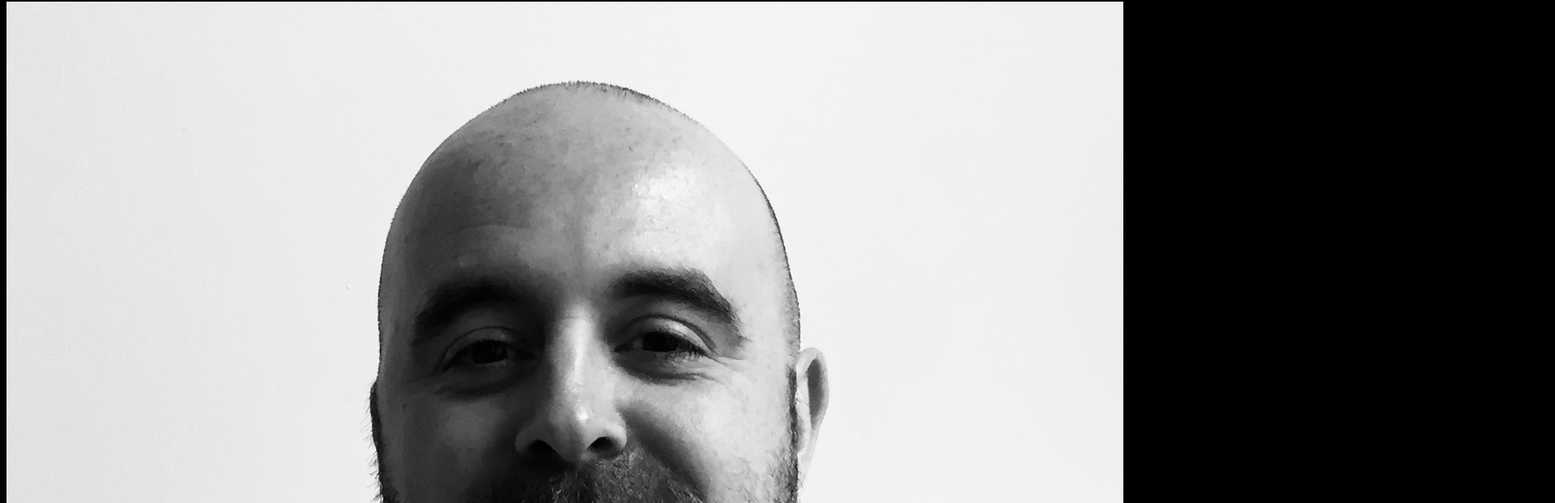
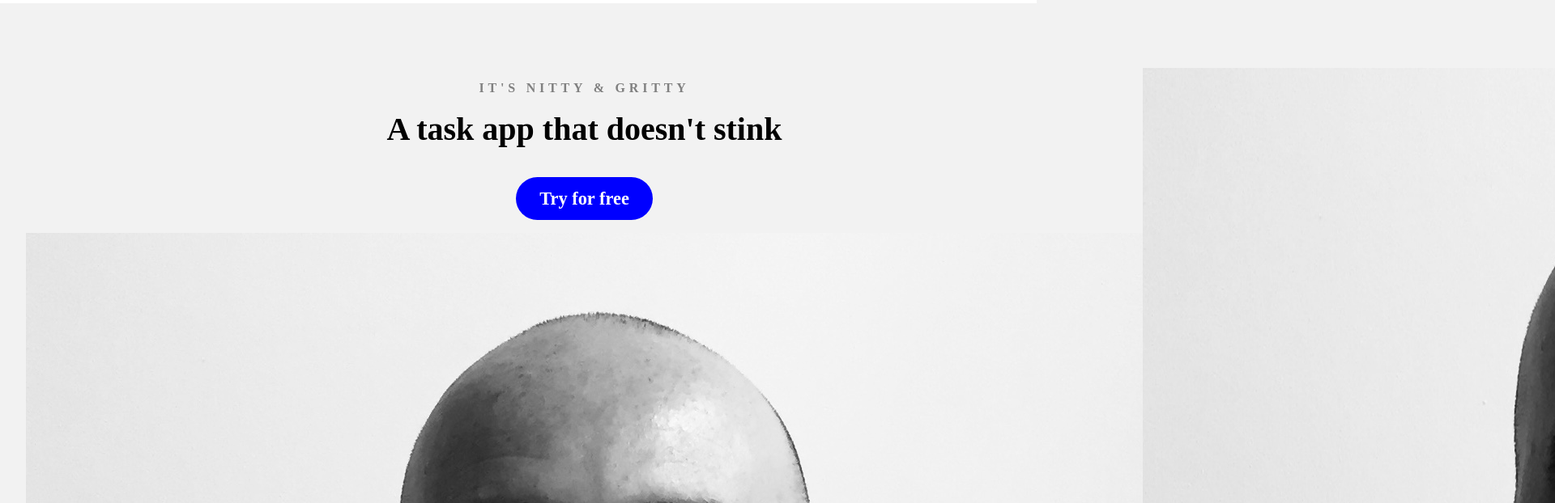
Before and after one commit to nj1m/nj1m.github.io, a plain HTML site: page index.html in a window 1280 px wide. Shown: the part 1354-1976 px from the top of the page at 81% size, 1920 px wide, since content can reach past the window. Drawn offline with Linux system fonts and the light colour scheme.

Commit message:
CSS changes

```diff
--- a/index.html
+++ b/index.html
@@ -9,7 +9,7 @@
 <body>
   <div class="navbar">
     <div class="container">
-      <a href="#">Remember<span>That<span/></a>
+      <a class="logo" href="#">Remember<span>That<span/></a>
 
         <img id="mobile-cta" class="mobile-menu" src="images/headshot.png" alt="headshot">
 
--- a/main.css
+++ b/main.css
@@ -1,5 +1,87 @@
+@import url('https://fonts.googleapis.com/css2?family=Poppins:ital,wght@0,400;0,700;1,400;1,700&display=swap');
+
 body {
-  background-color: black;
-  color: white;
-  font-family: 'Roboto' sans-serif;
+  background-color: #F2F2F2;
+  margin: 0;
+  font-family: 'Poppins' sans-serif;
 }
+
+.navbar {
+  background: white;
+  padding: 1em;
+
+    .logo {
+      font-weight: bold;
+      color: black;
+      font-size: 1.2em;
+
+      span {
+        color: blue;
+      }
+  }
+}
+
+nav {
+  display: none;
+}
+
+.container {
+  display: flex;
+  place-content: space-between;
+}
+
+.mobile-menu {
+  cursor: pointer;
+}
+
+a {
+  color: #444444;
+}
+
+ul {
+  list-style-type: none;
+  margin: 0;
+  padding: 0;
+}
+
+section {
+  padding: 5em 2em;
+}
+
+.hero {
+  text-align: center;
+}
+
+.left-col {
+
+  .subhead {
+    text-transform: uppercase;
+    font-weight: bold;
+    color: gray;
+    letter-spacing: .3em;
+  }
+
+  h1 {
+    font-size: 2.5em;
+    line-height: 1.3em;
+    margin-top: .2em;
+  }
+
+  .primary-cta {
+    background: blue;
+    color: white;
+    text-decoration: none;
+    padding: .6em 1.3em;
+    font-size: 1.4em;
+    border-radius: 5em;
+    font-weight: bold;
+    display: inline-block;
+  }
+
+  .watch-video-cta {
+    display: block;
+    margin-top: 1em;
+
+
+  }
+}
```
